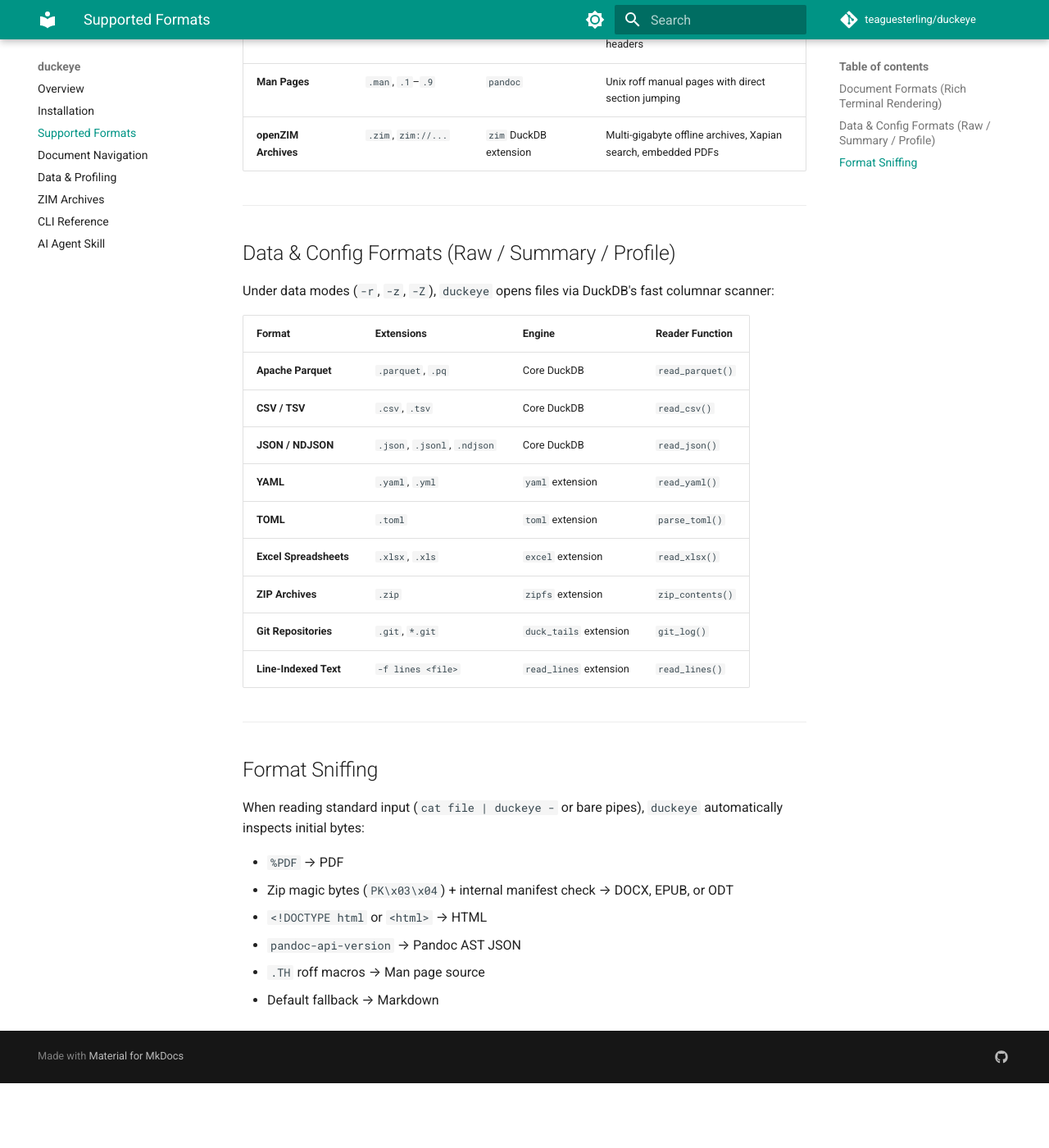
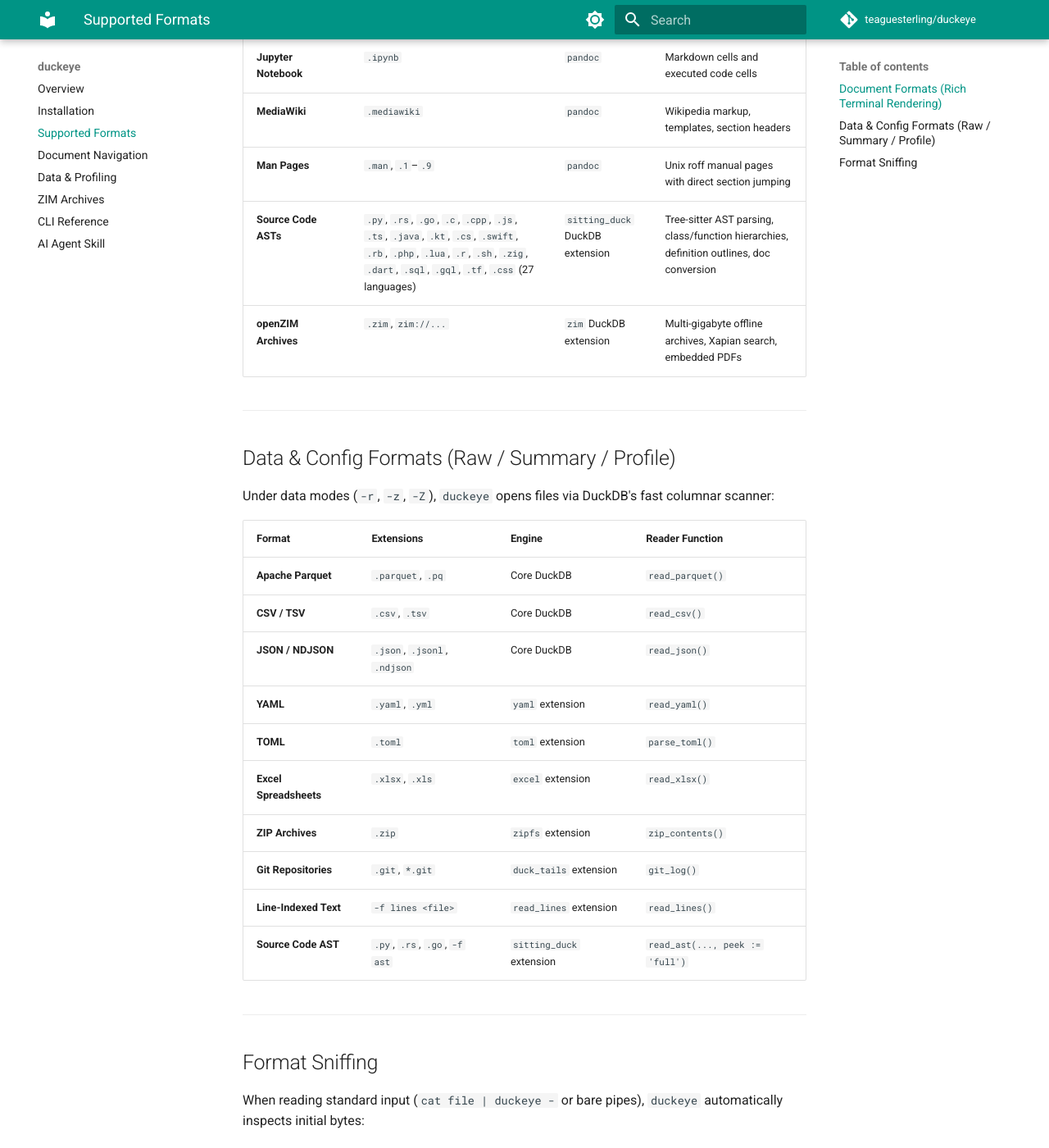
Before and after one commit to teaguesterling/duckeye, an MkDocs documentation site: the page built from docs/formats.md, in a window 1280 px wide and 1400 px high, scrolled down 1082 px. Shown: the whole window at 82% size. Built offline with MkDocs 1.6.1 and Material for MkDocs 9.7.7, drawn with Linux system fonts in a browser that asks for light colours; comment, search, counter and statistics services are not loaded; before the commit the page ends 2403 px from its top, so only the background shows below that; some of the changed text lies outside the part shown.

Commit message:
feat: integrate sitting_duck for universal source code AST parsing and navigation

```diff
--- a/docs/formats.md
+++ b/docs/formats.md
@@ -19,6 +19,7 @@
 | **Jupyter Notebook**| `.ipynb` | `pandoc` | Markdown cells and executed code cells |
 | **MediaWiki** | `.mediawiki` | `pandoc` | Wikipedia markup, templates, section headers |
 | **Man Pages** | `.man`, `.1`–`.9` | `pandoc` | Unix roff manual pages with direct section jumping |
+| **Source Code ASTs**| `.py`, `.rs`, `.go`, `.c`, `.cpp`, `.js`, `.ts`, `.java`, `.kt`, `.cs`, `.swift`, `.rb`, `.php`, `.lua`, `.r`, `.sh`, `.zig`, `.dart`, `.sql`, `.gql`, `.tf`, `.css` (27 languages) | `sitting_duck` DuckDB extension | Tree-sitter AST parsing, class/function hierarchies, definition outlines, doc conversion |
 | **openZIM Archives**| `.zim`, `zim://...` | `zim` DuckDB extension | Multi-gigabyte offline archives, Xapian search, embedded PDFs |
 
 ---
@@ -38,6 +39,7 @@ Under data modes (`-r`, `-z`, `-Z`), `duckeye` opens files via DuckDB's fast col
 | **ZIP Archives** | `.zip` | `zipfs` extension | `zip_contents()` |
 | **Git Repositories**| `.git`, `*.git` | `duck_tails` extension | `git_log()` |
 | **Line-Indexed Text**| `-f lines <file>` | `read_lines` extension | `read_lines()` |
+| **Source Code AST**| `.py`, `.rs`, `.go`, `-f ast` | `sitting_duck` extension | `read_ast(..., peek := 'full')` |
 
 ---
 
@@ -50,4 +52,5 @@ When reading standard input (`cat file | duckeye -` or bare pipes), `duckeye` au
 * `<!DOCTYPE html` or `<html>` &rarr; HTML
 * `pandoc-api-version` &rarr; Pandoc AST JSON
 * `.TH ` roff macros &rarr; Man page source
+* Shebangs (`#!...python`, `#!...sh`, `#!...ruby`, `#!...node`) &rarr; Source code AST
 * Default fallback &rarr; Markdown
```
Also changed, not shown: README.md (+11 -8 lines), 2 other files.
